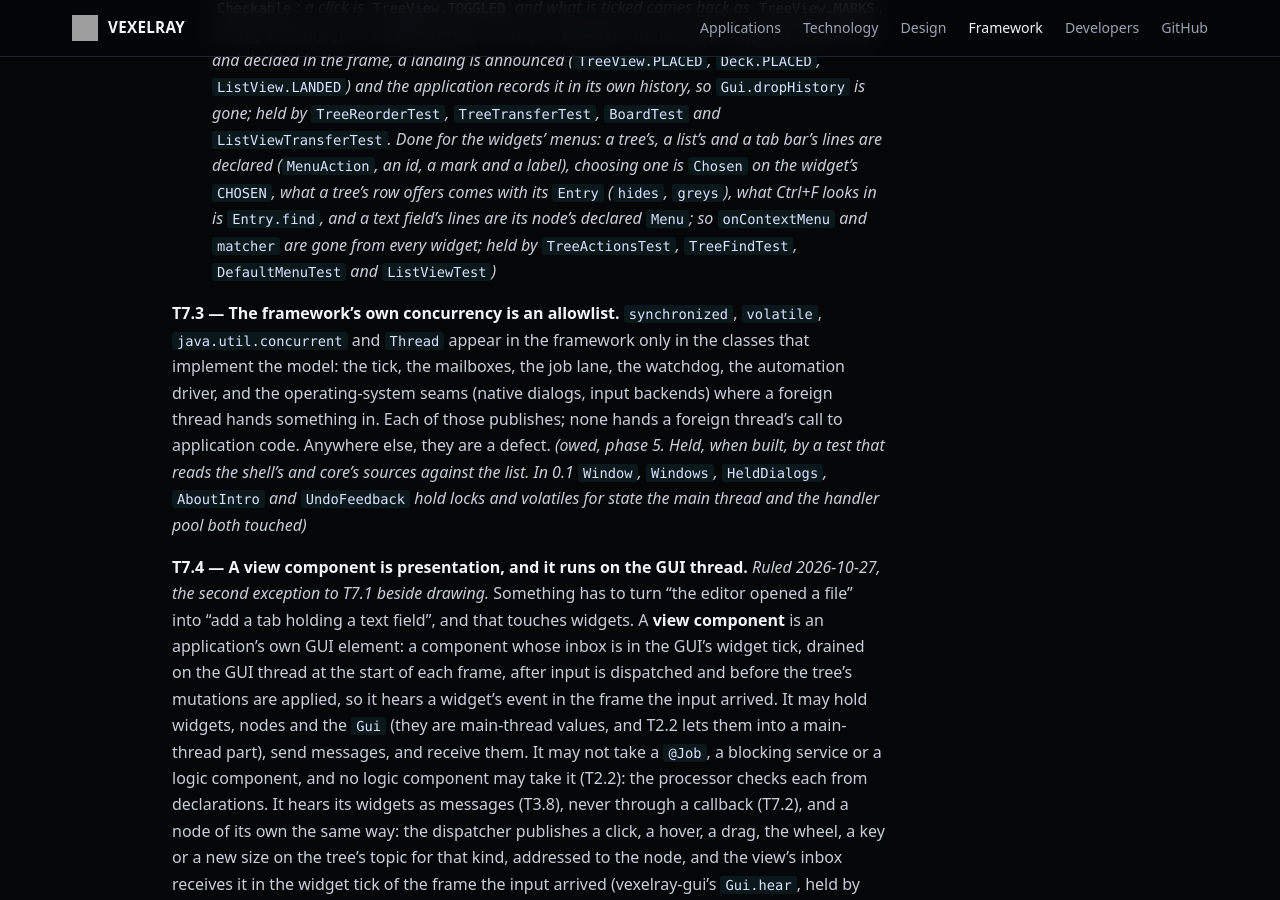
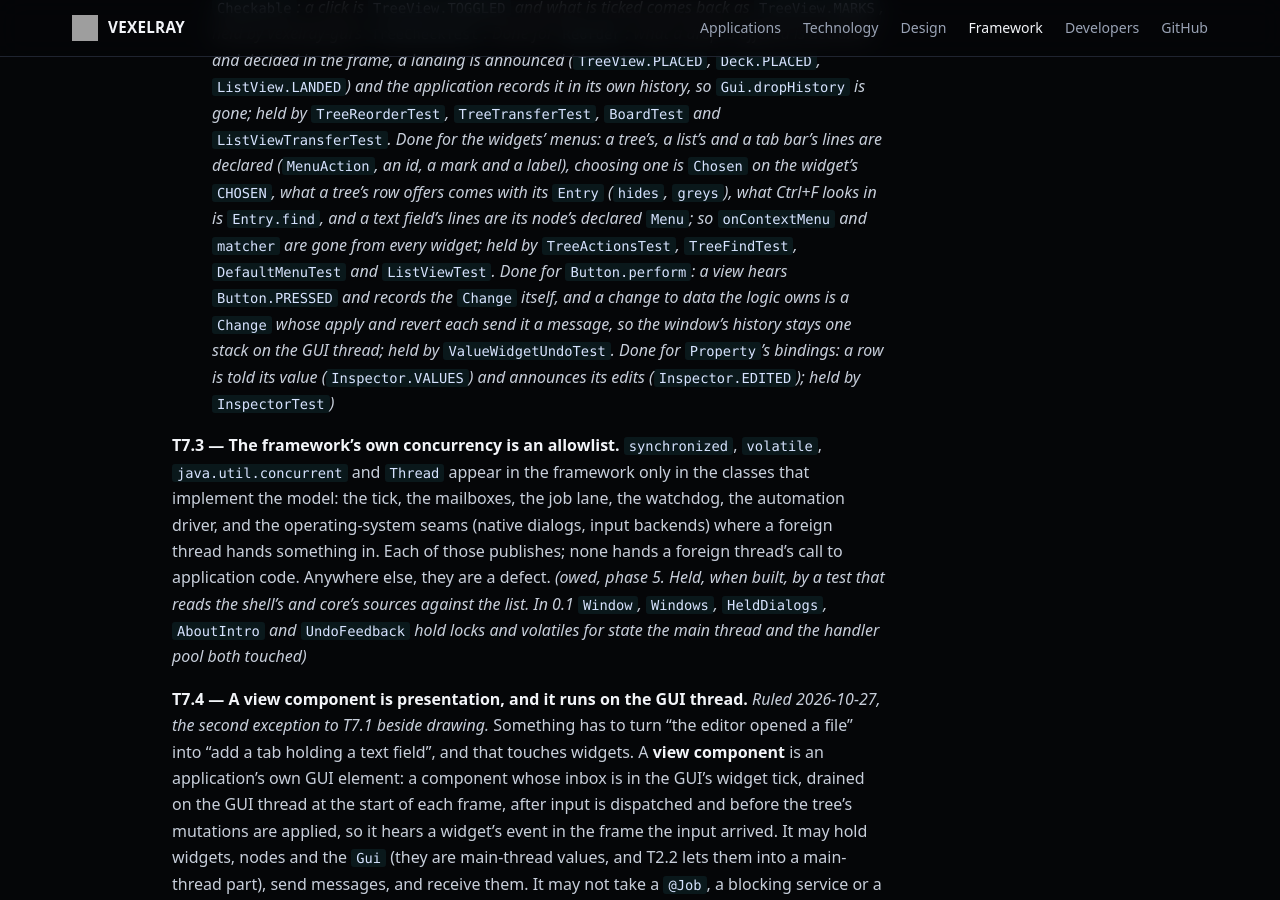
Before and after one commit to sibarum/vexelray-framework, a Jekyll site: the page built from docs/threading.md, in a window 1280 px wide and 900 px high, scrolled down 12970 px. Built offline with Jekyll 4.4.1, drawn with Linux system fonts in a browser that asks for light colours; our own code applies the rules of GitHub Pages for plain Markdown files.

Commit message:
threading.md: T7.2 done for Button.perform and Property's bindings
Co-Authored-By: Claude Opus 5.5 <noreply@anthropic.com>

```diff
--- a/docs/threading.md
+++ b/docs/threading.md
@@ -415,7 +415,11 @@ is code handed to the GUI that the GUI keeps and runs on its own thread, in the
   tree's, a list's and a tab bar's lines are declared (`MenuAction`, an id, a mark and a label), choosing one is
   `Chosen` on the widget's `CHOSEN`, what a tree's row offers comes with its `Entry` (`hides`, `greys`), what Ctrl+F
   looks in is `Entry.find`, and a text field's lines are its node's declared `Menu`; so `onContextMenu` and `matcher`
-  are gone from every widget; held by `TreeActionsTest`, `TreeFindTest`, `DefaultMenuTest` and `ListViewTest`)*
+  are gone from every widget; held by `TreeActionsTest`, `TreeFindTest`, `DefaultMenuTest` and `ListViewTest`. Done for
+  `Button.perform`: a view hears `Button.PRESSED` and records the `Change` itself, and a change to data the logic owns
+  is a `Change` whose apply and revert each send it a message, so the window's history stays one stack on the GUI
+  thread; held by `ValueWidgetUndoTest`. Done for `Property`'s bindings: a row is told its value
+  (`Inspector.VALUES`) and announces its edits (`Inspector.EDITED`); held by `InspectorTest`)*
 
 **T7.3 — The framework's own concurrency is an allowlist.** `synchronized`, `volatile`, `java.util.concurrent` and
 `Thread` appear in the framework only in the classes that implement the model: the tick, the mailboxes, the job
```
